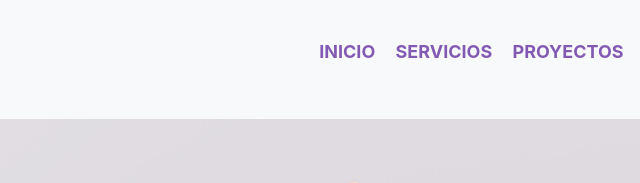
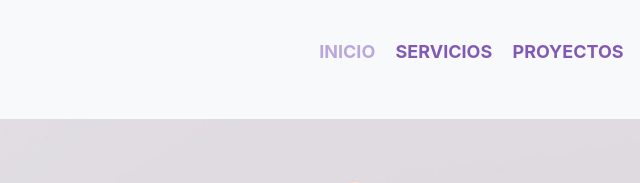
Before and after one commit to KatyaEspinosa03/Proyecto, a plain HTML site: page index.html in a window 1280 px wide. In both pictures the pointer is over the link "INICIO". Shown: the top 183 px of the page, 327-967 px from the left. Drawn offline with nearby package versions, Linux system fonts and the light colour scheme; a web font is replaced by a local one.

Commit message:
se agregro hover a la navegacion

```diff
--- a/style/estilo.css
+++ b/style/estilo.css
@@ -43,6 +43,10 @@ a {
     color:rgb(58, 31, 91);
     font-family: "Inter";
 
+}
+
+nav a:hover{
+    color:rgb(186, 168, 221);
 }
 
 ul {
```
